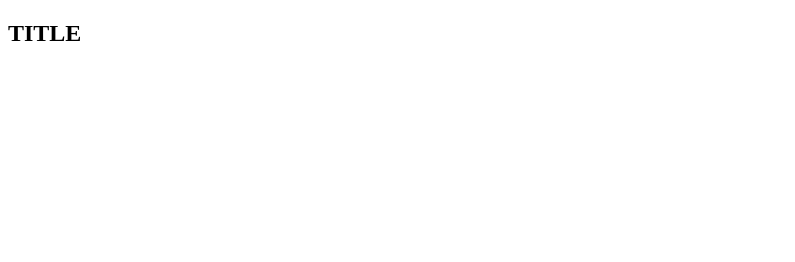
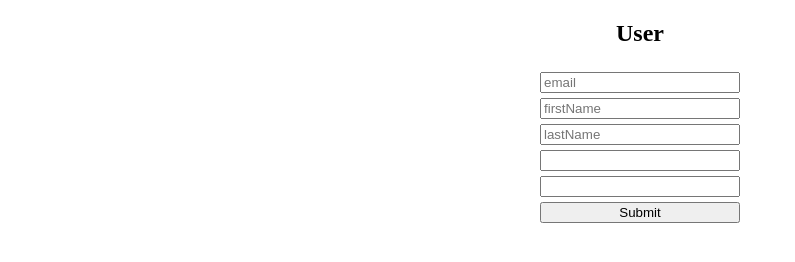
Before and after one commit to bubandrei/NodeTest, a website: page index.html in a window 1280 px wide. Shown: the whole page, without its empty margins (0-795 px from the left). Drawn offline with Linux system fonts and the light colour scheme.

Commit message:
form html ready

```diff
--- a/index.html
+++ b/index.html
@@ -1,12 +1,37 @@
 <!DOCTYPE html>
 <html lang="en">
+
 <head>
     <meta charset="UTF-8">
     <meta http-equiv="X-UA-Compatible" content="IE=edge">
     <meta name="viewport" content="width=device-width, initial-scale=1.0">
     <title>Document</title>
+    <style>
+        body {
+            text-align: center;
+        }
+        form {
+            display: flex;
+            flex-direction: column;
+            width: 200px;
+            margin: auto;
+        }
+        input {
+            margin-top: 5px;
+        }
+    </style>
 </head>
+
 <body>
-    <h2>TITLE</h2>
+    <h2>User</h2>
+    <form action="/target/" method="POST" class="form">
+        <input name="email" placeholder="email">
+        <input name="firstName" placeholder="firstName">
+        <input name="lastName" placeholder="lastName">
+        <input name="image">
+        <input name="pdf">
+        <input type="submit">
+    </form>
 </body>
+
 </html>
```
Also changed, not shown: index.js (+4 -4 lines).
